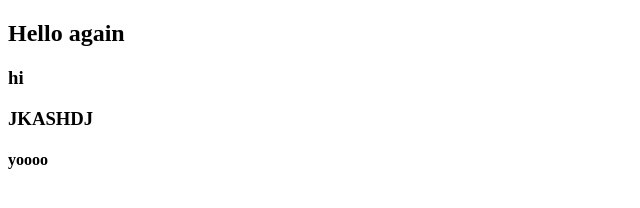
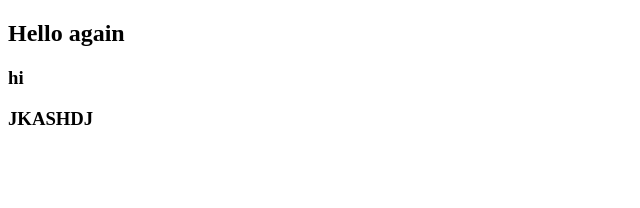
Before and after one commit to Pulkit-Sareen/Website-Project, a plain HTML site: page index.html in a window 1280 px wide. Shown: the full height of the page, 0-640 px from the left. Drawn offline with Linux system fonts and the light colour scheme.

Commit message:
deleted yoo

```diff
--- a/index.html
+++ b/index.html
@@ -9,6 +9,5 @@
     <h2>Hello again</h2>
     <h3>hi</h3>
     <h3>JKASHDJ</h3>
-    <h4>yoooo</h4>
   </body>
 </html>
```
